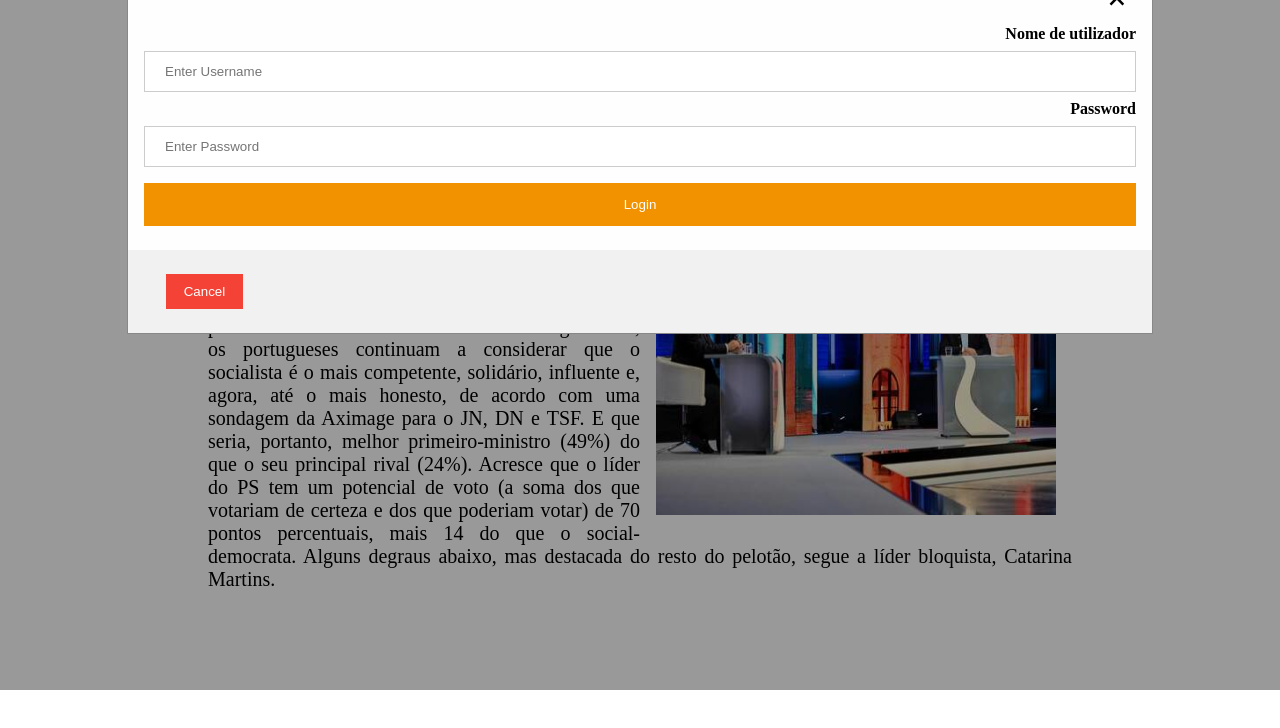
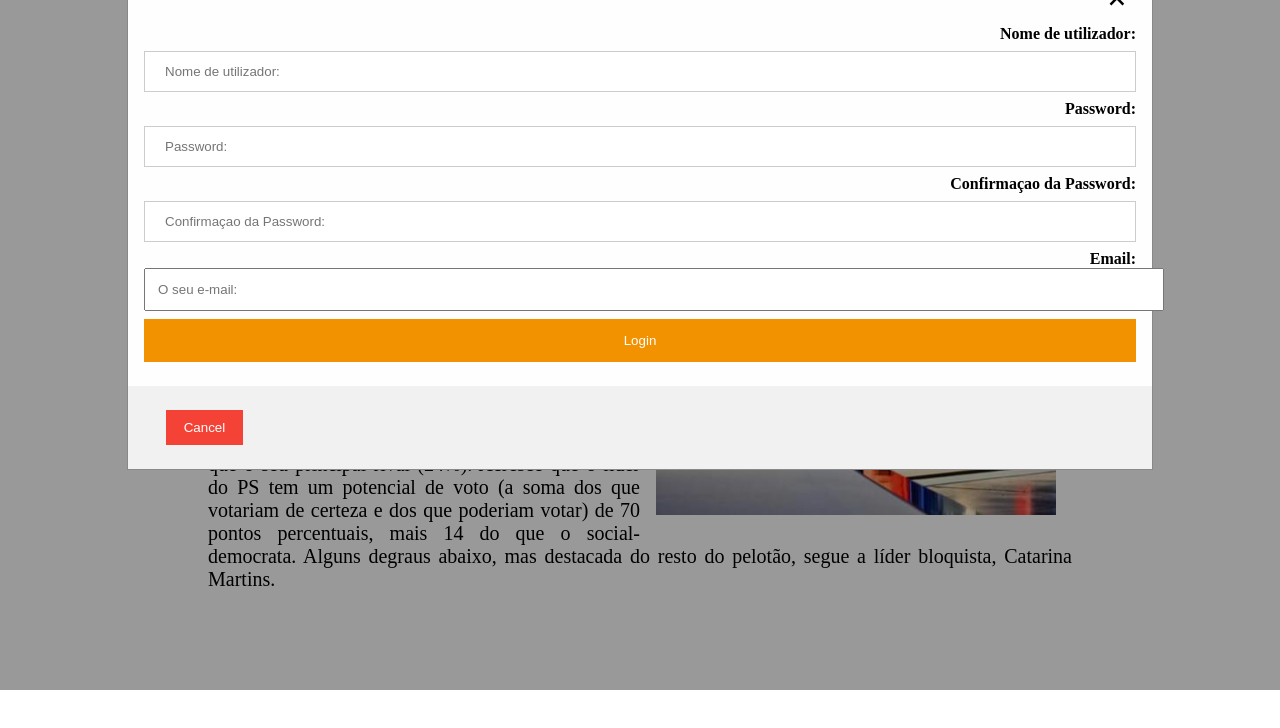
Before and after one commit to Manuhps/Projeto-TW, a plain HTML site: page index.html in a window 1280 px wide. Both pictures are taken after a click on the button "Registar". Shown: the part 170-898 px from the top of the page. Drawn offline with Linux system fonts and the light colour scheme.

Commit message:
registar

```diff
--- a/index.html
+++ b/index.html
@@ -12,10 +12,15 @@
   <div id="logo">
     <a href="index.html"><img src="Imagens\logo.png" width="100px" height="100px"></a>
   </div>
+
+
+
+
+
     <div id="login">
       <button onclick="document.getElementById('id01').style.display='block'" style="width:auto;">Login</button>
         <div id="id01" class="modal">
-          <form class="modal-content animate" method="post">
+          <form class="modal-content animate">
             <div class="imgcontainer">
               <span onclick="document.getElementById('id01').style.display='none'" class="close" title="Close Modal">&times;</span>
               <img src="" alt="Avatar" class="avatar">
@@ -35,30 +40,35 @@
           </form>
         </div>
       </div>
+</div>
+
 <div id="registar">
   <button onclick="document.getElementById('id02').style.display='block'" style="width:auto;">Registar</button>
     <div id="id02" class="modal">
-          <form class="modal-content animate" method="post">
+      <form class="modal-content animate">
         <div class="imgcontainer">
           <span onclick="document.getElementById('id02').style.display='none'" class="close" title="Close Modal">&times;</span>
           <img src="" alt="Avatar" class="avatar">
         </div>
           <div class="container">
-                  <label for="uname"><b>Nome de utilizador</b></label>
-                  <input type="text" placeholder="Enter Username" name="uname" required>
+            <label for="uname"><b>Nome de utilizador: </b></label>
+            <input type="text" placeholder="Nome de utilizador: " name="uname" required>
 
-                  <label for="psw"><b>Password</b></label>
-                  <input type="password" placeholder="Enter Password" name="psw" required>
+            <label for="psw"><b>Password: </b></label>
+            <input type="password" placeholder="Password: " name="psw" required>
+
+            <label for="psw"><b>Confirmaçao da Password: </b></label>
+            <input type="password" placeholder="Confirmaçao da Password: " name="psw" required>
+
+            <label for="psw"><b>Email: </b></label>
+            <input type="email" placeholder="O seu e-mail: " name="psw" required>
 
             <button type="submit">Login</button>
-
           </div>
-
             <div class="container" style="background-color:#f1f1f1">
               <button type="button" onclick="document.getElementById('id02').style.display='none'" class="cancelbtn">Cancel</button>
             </div>
       </form>
-      </div>
     </div>
 </div>
   <div class="titulo">
@@ -116,7 +126,7 @@
   <footer class="newsletter">
     <h1>Subscreva a nossa newsletter</h1>
     <p>Para receber todas as notificações de notícias de última hora.</p>
-    <form onsubmit="alert('Vai te fuder')">
+    <form onsubmit="alert('ssss')">
       <div>
         <input type="email" placeholder="O seu e-mail" id="email" required>
       </div>
```
Lines whose indentation alone changed are shown as unchanged.
